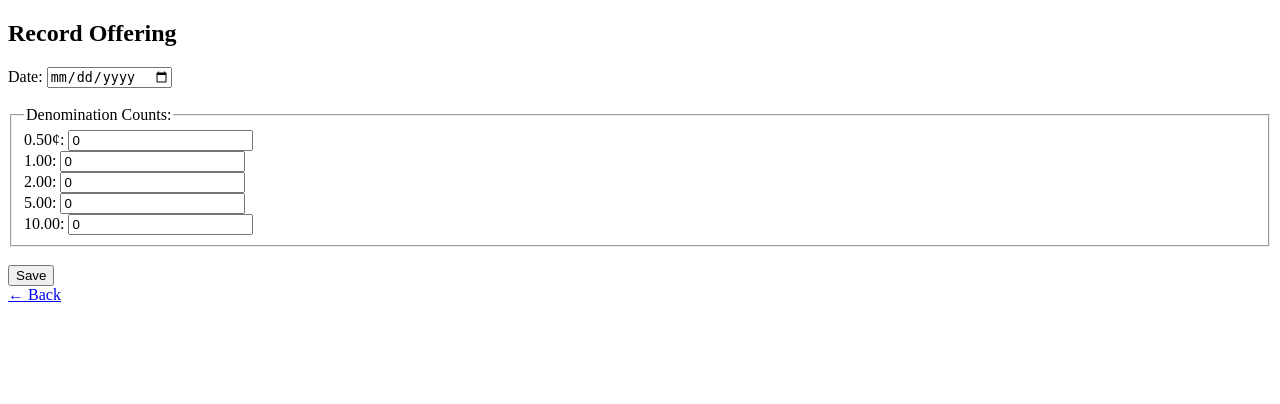
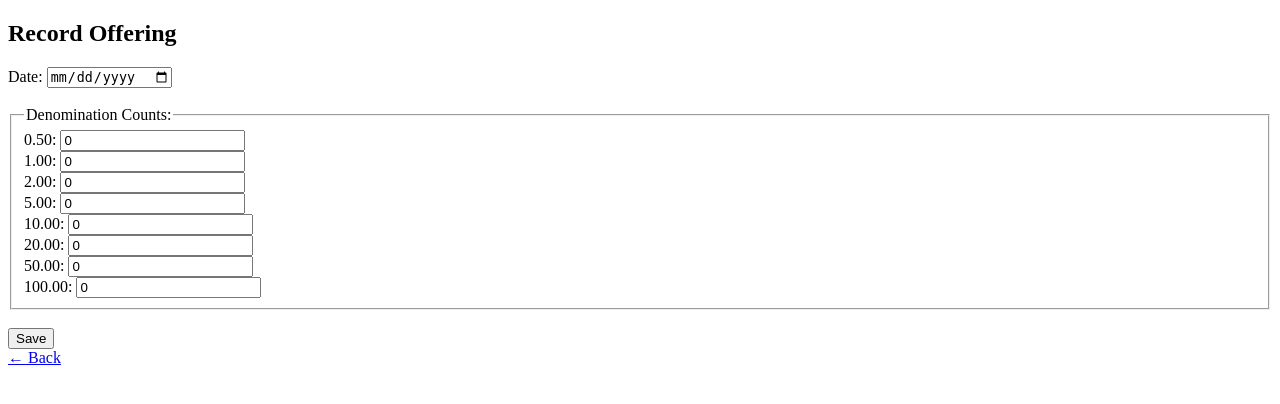
Before and after one commit to FerguNeverSleeps/IFCFinanceApp, a Flask app: template templates/offering.html in a window 1280 px wide. Shown: the top 404 px of the page. Run offline with Flask 3, Linux system fonts and the light colour scheme; the template is opened without the code that fills it, so the values that code supplies are empty.

Commit message:
added the rest of the denominations of currencies for manual input of offering.html

```diff
--- a/app.py
+++ b/app.py
@@ -58,7 +58,10 @@ def offering():
         '1.00': 1.00,
         '2.00': 2.00,
         '5.00': 5.00,
-        '10.00': 10.00
+        '10.00': 10.00,
+        '20.00': 20.00,
+        '50.00': 50.00,
+        '100.00': 100.00,
     }
     total = 0.0
     has_entry = False
--- a/templates/offering.html
+++ b/templates/offering.html
@@ -7,11 +7,14 @@
       <label>Date: <input type="date" name="date" required></label><br><br>
       <fieldset>
         <legend>Denomination Counts:</legend>
-        <label>0.50¢:  <input type="number" min="0" name="count_0_50" value="0"></label><br>
+        <label>0.50:  <input type="number" min="0" name="count_0_50" value="0"></label><br>
         <label>1.00:   <input type="number" min="0" name="count_1_00" value="0"></label><br>
         <label>2.00:   <input type="number" min="0" name="count_2_00" value="0"></label><br>
         <label>5.00:   <input type="number" min="0" name="count_5_00" value="0"></label><br>
         <label>10.00:  <input type="number" min="0" name="count_10_00" value="0"></label><br>
+        <label>20.00:  <input type="number" min="0" name="count_10_00" value="0"></label><br>
+        <label>50.00:  <input type="number" min="0" name="count_10_00" value="0"></label><br>
+        <label>100.00:  <input type="number" min="0" name="count_10_00" value="0"></label><br>
       </fieldset><br>
       <button type="submit">Save</button>
     </form>
```
Also changed, not shown: templates/index.html (+2 -6 lines).
